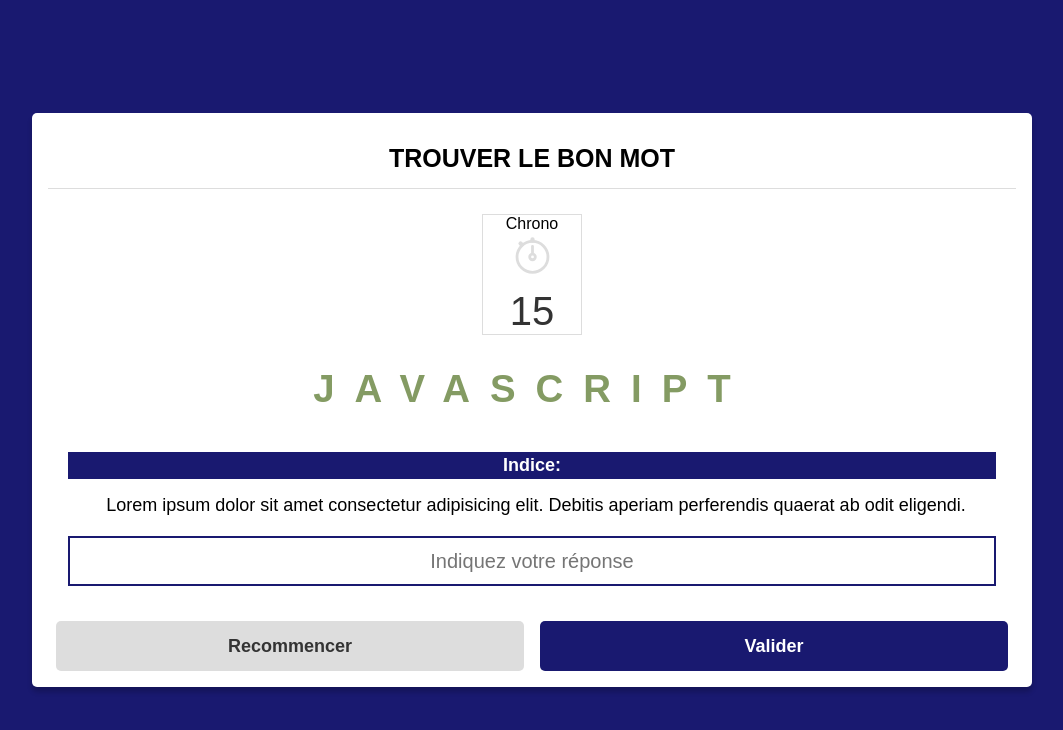
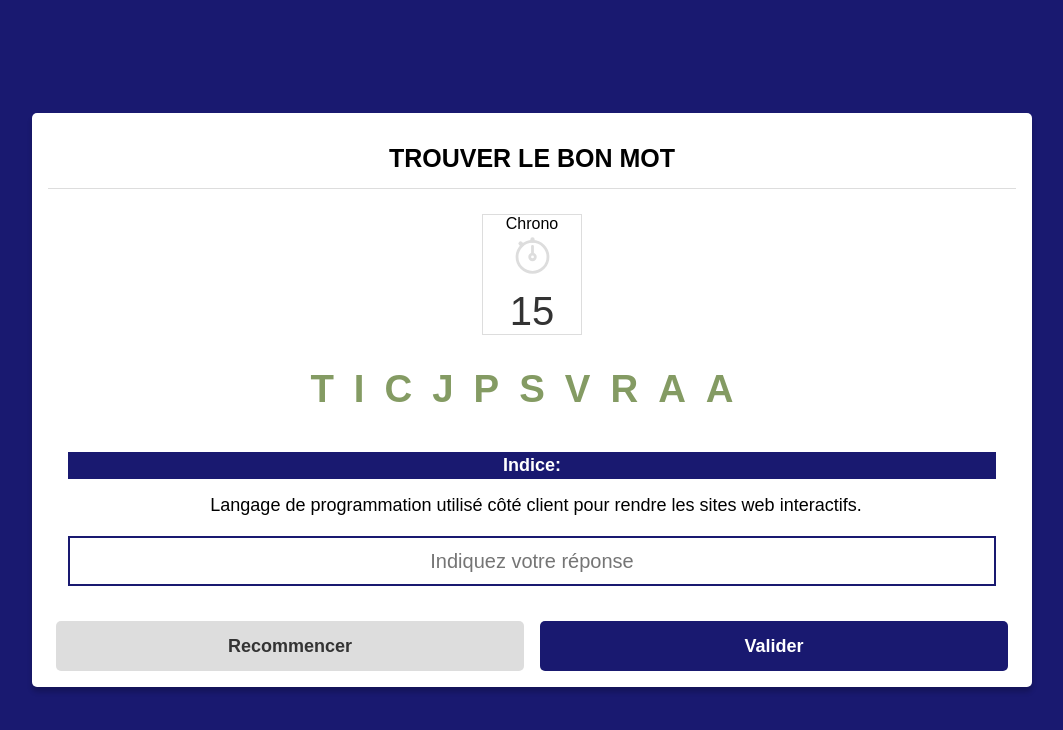
Before and after one commit to Babanlpz/Wordsgame, a plain HTML site: page index.html in a window 1280 px wide. Shown: the whole page, without its empty margins (108-1171 px from the left). Drawn offline with nearby package versions, Linux system fonts and the light colour scheme.

Commit message:
FEAT function mot a l'envers + indice

```diff
--- a/app.js
+++ b/app.js
@@ -39,8 +39,8 @@ const initGame = () => {
   let randomObj = mots[questionIndex];
   let motTableau = randomObj.mot.split("");
 
-  for (let i = motTableau.length - 1; i > 0; i++) {
-    const j = Math.floor(Math.random() * (i + 1));
+  for (let i = motTableau.length - 1; i > 0; i--) {
+    let j = Math.floor(Math.random() * (i + 1));
     [motTableau[i], motTableau[j]] = [motTableau[j], motTableau[i]];
   }
 
--- a/index.html
+++ b/index.html
@@ -8,6 +8,7 @@
   <link rel="stylesheet" href="style.css">
   <script type="module" src="https://unpkg.com/ionicons@7.1.0/dist/ionicons/ionicons.esm.js" defer></script>
   <script nomodule src="https://unpkg.com/ionicons@7.1.0/dist/ionicons/ionicons.js" defer></script>
+  <script src="words.js" defer></script>
   <script src="app.js" defer></script>
 </head>
 
```
